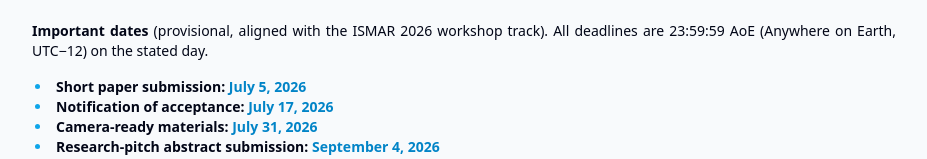
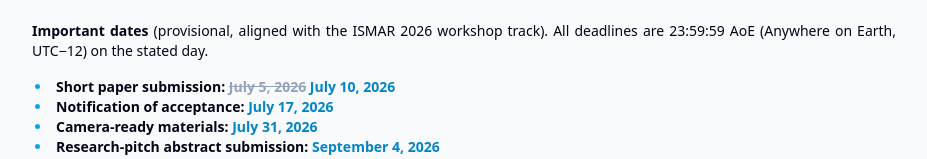
Before and after one commit to mediated-reality/rf4xr, a website: page docs/hype-xr2026/index.html in a window 1280 px wide. Shown: the part 1367-1526 px from the top of the page, without its empty margins (176-1103 px from the left). Drawn offline with nearby package versions, Linux system fonts and the light colour scheme.

Commit message:
deadline extended

```diff
--- a/docs/hype-xr2026/index.html
+++ b/docs/hype-xr2026/index.html
@@ -188,7 +188,7 @@
                 </p>
                 <ul class="list-disc pl-5 pt-2 marker:text-sky-500 dark:marker:text-sky-400">
                     <li class="hover:bg-slate-200 dark:hover:bg-slate-700 transition-colors colors rounded-md px-1">
-                        <span class="font-semibold">Short paper submission:</span> <span class="font-semibold text-sky-600 dark:text-sky-400">July 5, 2026</span>
+                        <span class="font-semibold">Short paper submission:</span> <span class="font-semibold text-slate-400 dark:text-slate-500 line-through">July 5, 2026</span> <span class="font-semibold text-sky-600 dark:text-sky-400">July 10, 2026</span>
                     </li>
                     <li class="hover:bg-slate-200 dark:hover:bg-slate-700 transition-colors colors rounded-md px-1">
                         <span class="font-semibold">Notification of acceptance:</span> <span class="font-semibold text-sky-600 dark:text-sky-400">July 17, 2026</span>
```
Also changed, not shown: docs/css/style.css.
